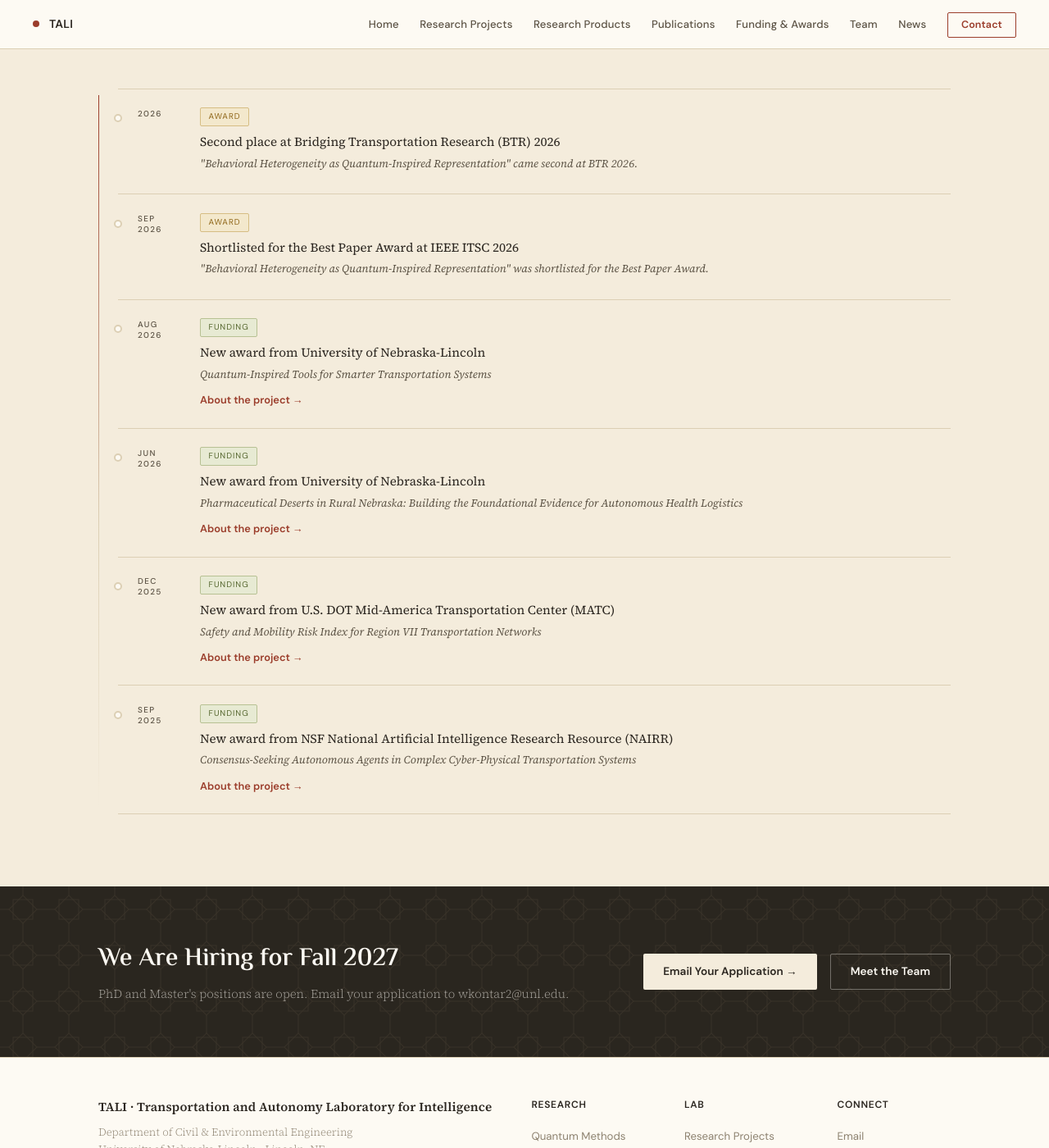
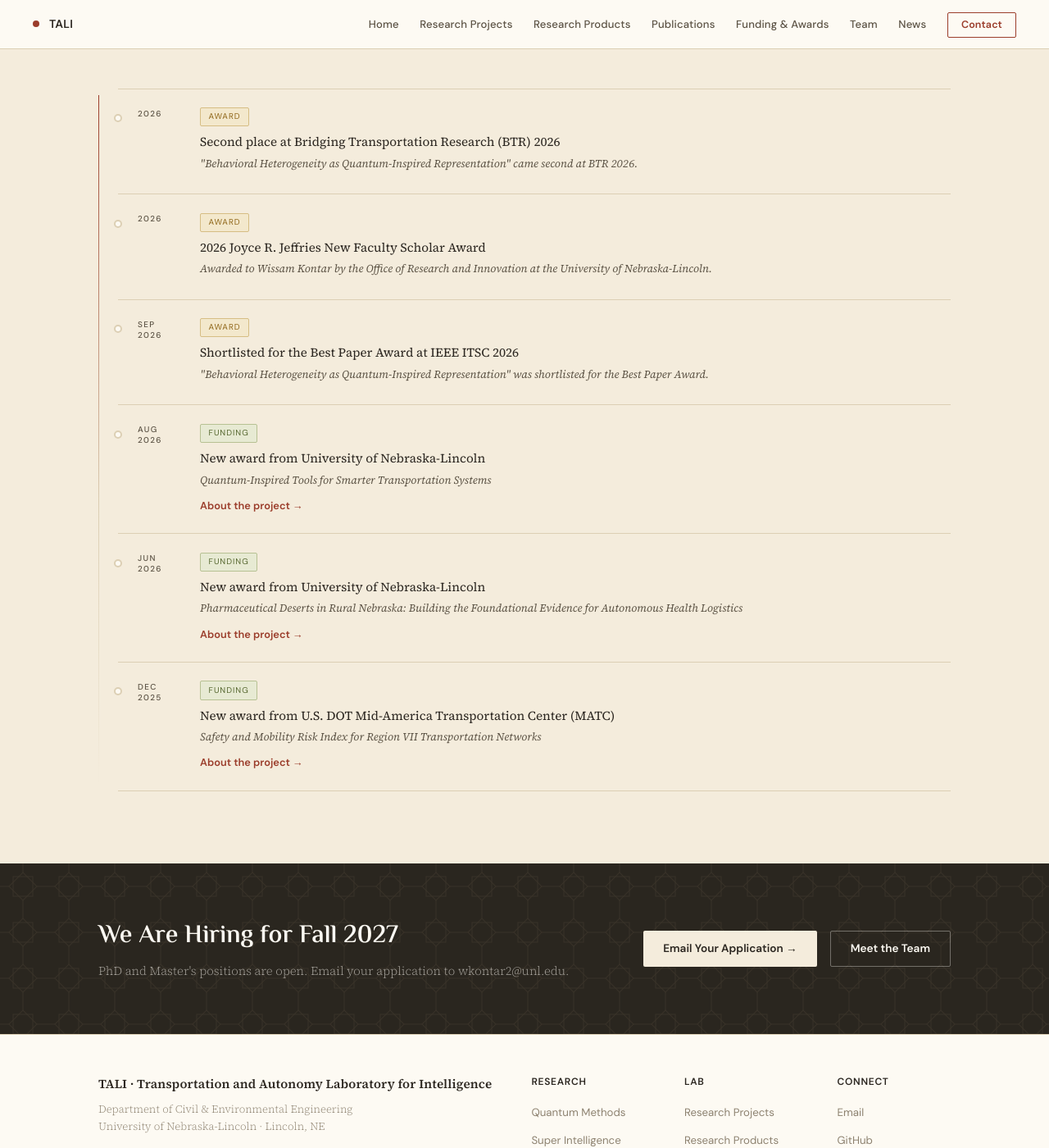
Before and after one commit to wissamkontar/wissamkontar.github.io, a Jekyll site: the page built from index.html, in a window 1280 px wide and 1400 px high, scrolled down 7251 px. Shown: the whole window at 82% size. Built offline with Jekyll 4.4.1, drawn with Linux system fonts in a browser that asks for light colours.

Commit message:
Add the 2026 Joyce R. Jeffries New Faculty Scholar Award
Co-Authored-By: Claude Fable 5.2 <noreply@anthropic.com>
Claude-Session: https://claude.ai/code/session_01Lzm3hfbMCCSUqxQdsXPYQj

```diff
--- a/_data/awards.yml
+++ b/_data/awards.yml
@@ -1,6 +1,11 @@
 # Awards and recognition, shown on the Funding & Awards page and in News. Add new ones at the top.
 # date: "YEAR-MONTH", or just "YEAR" when the month is not known. Keep the quotes.
 # kind: Award or Recognition
+
+- date: "2026"
+  kind: Award
+  title: 2026 Joyce R. Jeffries New Faculty Scholar Award
+  text: Awarded to Wissam Kontar by the Office of Research and Innovation at the University of Nebraska-Lincoln.
 
 - date: "2026-09"
   kind: Award
```
